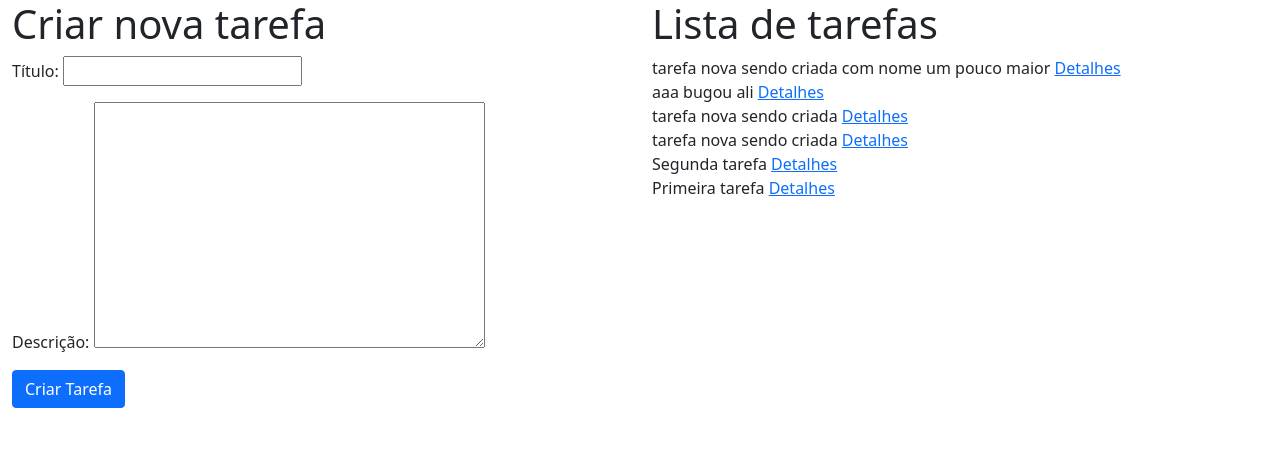
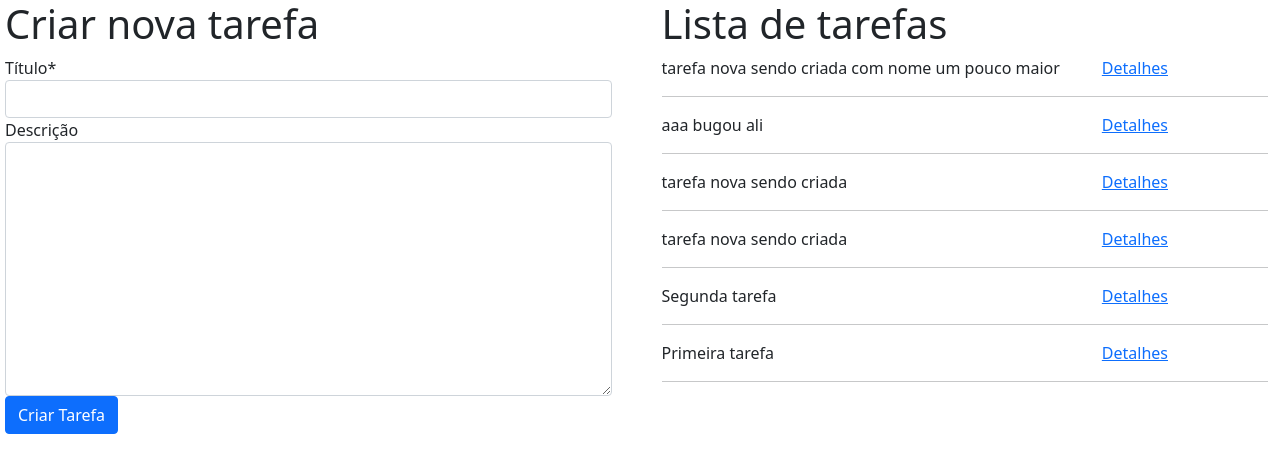
Before and after one commit to cassio645/My_ToDo, a Django app: page / in a window 1280 px wide. Shown: the top 473 px of the page. Run offline with Django 3.2, Linux system fonts and the light colour scheme; data comes from the database, SQL or seed files in the repository; both versions use the stored data as it was after the commit; some libraries are stand-ins or nearby versions.

Commit message:
adicionando css e criando templates

```diff
--- /dev/null
+++ b/todo/core/static/core/style.css
@@ -0,0 +1,13 @@
+a{
+    float: right;
+    padding-right: 100px;
+}
+
+.col-md{
+    padding-left: 5px;
+    padding-right: 40px;
+}
+
+.col-sm {
+    padding-left: 10px;
+}
--- a/todo/core/templates/base.html
+++ b/todo/core/templates/base.html
@@ -1,3 +1,4 @@
+{% load static %}
 <!DOCTYPE html>
 <html lang="pt-br">
 <head>
@@ -5,6 +6,7 @@
     <meta http-equiv="X-UA-Compatible" content="IE=edge">
     <meta name="viewport" content="width=device-width, initial-scale=1.0">
     <link href="https://cdn.jsdelivr.net/npm/bootstrap@5.1.2/dist/css/bootstrap.min.css" rel="stylesheet" integrity="sha384-uWxY/CJNBR+1zjPWmfnSnVxwRheevXITnMqoEIeG1LJrdI0GlVs/9cVSyPYXdcSF" crossorigin="anonymous">
+    <link rel="stylesheet" href="{% static 'core/style.css' %}">
     <title>{% block title %}{% endblock %}</title>
 </head>
 <body>
--- a/todo/core/templates/core/index.html
+++ b/todo/core/templates/core/index.html
@@ -1,5 +1,6 @@
 {% extends 'base.html' %}
 {% block title %}Lista de Tarefas{% endblock %}
+{% load crispy_forms_tags %}
 
 {% block content %}
 <div class="row">
@@ -7,7 +8,7 @@
         <h1>Criar nova tarefa</h1>
         <form method="post">
             {% csrf_token %}
-            {{ form.as_p }}
+            {{ form|crispy }}
             <button class="btn btn-primary" type="submit">Criar Tarefa</button>
         </form>
     </div>
@@ -16,7 +17,8 @@
             <tr>
                 {% for todo in all_todos %}
                     <td>{{ todo.title }}</td>
-                    <td> <a href="{% url 'Todo:detail' todo.id %}">Detalhes</a></td> <br>
+                    <td class="space"><a href="{% url 'Todo:detail' todo.id %}">Detalhes</a></td><br>
+                    <hr>
                 {% empty %}
                     <p>Você ainda não criou nenhuma tarefa!</p>
                 {% endfor %}
--- a/todo/core/views.py
+++ b/todo/core/views.py
@@ -1,4 +1,4 @@
-from django.shortcuts import render, get_object_or_404
+from django.shortcuts import render, get_object_or_404, redirect
 from .models import ToDo
 from .forms import ToDoForms
 
@@ -6,6 +6,12 @@ from .forms import ToDoForms
 def index(request):
     all_todos = ToDo.objects.all()
     form = ToDoForms()
+    if request.method == "POST":
+        form = ToDoForms(request.POST)
+        if form.is_valid():
+            form.save()
+            return redirect("Todo:index")
+        return render(request, 'core/index.html', context={"all_todos": all_todos, "form":form})
     return render(request, 'core/index.html', context={"all_todos": all_todos, "form":form})
 
 
--- a/todo/todo/settings.py
+++ b/todo/todo/settings.py
@@ -26,6 +26,7 @@ INSTALLED_APPS = [
     'django.contrib.messages',
     'django.contrib.staticfiles',
     'core.apps.CoreConfig',
+    'crispy_forms',
 ]
 
 MIDDLEWARE = [
@@ -112,3 +113,5 @@ STATIC_URL = '/static/'
 # https://docs.djangoproject.com/en/3.2/ref/settings/#default-auto-field
 
 DEFAULT_AUTO_FIELD = 'django.db.models.BigAutoField'
+
+CRISPY_TEMPLATE_PACK = 'bootstrap4'
```
Also changed, not shown: todo/db.sqlite3.
